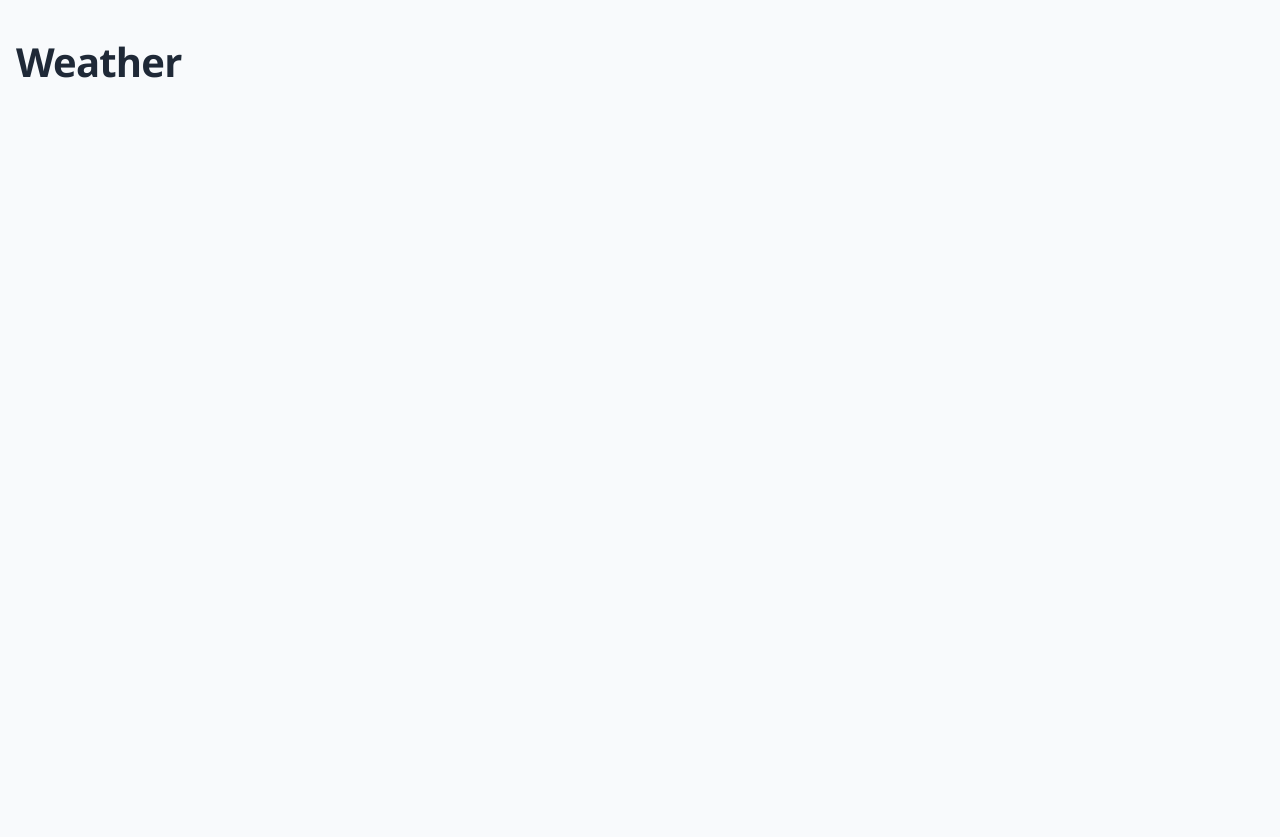
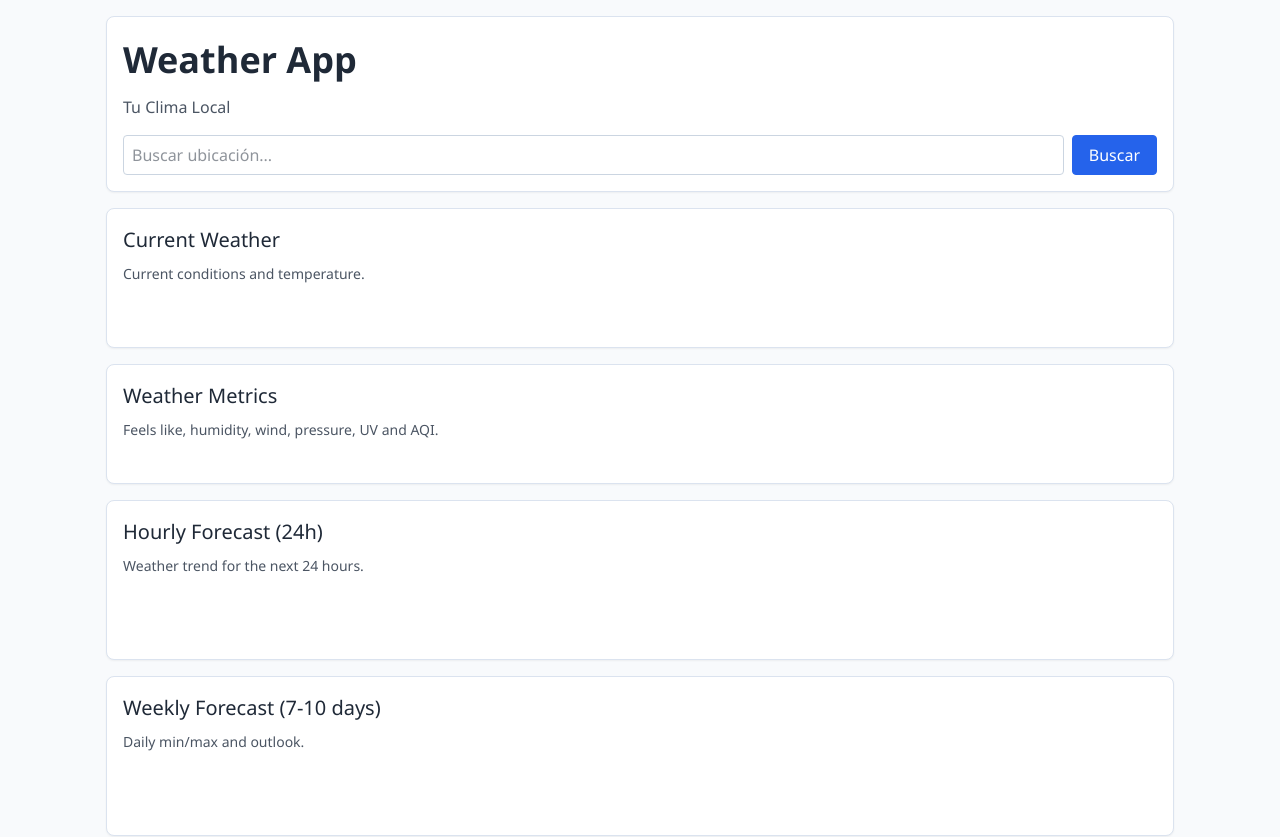
Before and after one commit to IaconoG/landing-weather, a React (Vite) app: page / in a window 1280 px wide. Shown: the top 837 px of the page. Before the commit the page ends 800 px from the top, so only its background shows below. Built offline with nearby package versions, Linux system fonts and the light colour scheme.

Commit message:
feat: implement weather page layout with header, footer, and section placeholders

```diff
--- a/src/App.css
+++ b/src/App.css
@@ -1,20 +1,133 @@
 .app-shell {
-	min-height: 100vh;
-	display: grid;
-	grid-template-rows: auto 1fr;
+  min-height: 100vh;
 }
 
-.app-header {
-	padding: 2rem 1rem 1rem;
+.weather-page {
+  min-height: 100vh;
+  display: grid;
+  grid-template-rows: auto 1fr auto;
+  max-width: 1100px;
+  margin: 0 auto;
+  padding: var(--spacing-md);
+  gap: var(--spacing-md);
 }
 
-.app-header h1 {
-	margin: 0;
-	font-size: clamp(1.75rem, 4vw, 2.5rem);
-	font-weight: 700;
-	letter-spacing: -0.02em;
+.weather-header {
+  display: grid;
+  gap: var(--spacing-sm);
+  padding: var(--spacing-md);
+  border: 1px solid var(--color-border-light);
+  border-radius: var(--border-radius-lg);
+  background: var(--color-surface);
+  box-shadow: var(--shadow-sm);
 }
 
-.app-content {
-	padding: 1rem;
+.weather-title {
+  margin: 0;
+  font-size: clamp(1.5rem, 3.2vw, 2.25rem);
+  font-weight: var(--font-weight-bold);
+  color: var(--color-text-primary);
 }
+
+.weather-subtitle {
+  margin: 0;
+  font-size: var(--font-size-md);
+  font-weight: var(--font-weight-medium);
+  color: var(--color-text-secondary);
+}
+
+.location-header-controls {
+  display: flex;
+  gap: var(--spacing-sm);
+  flex-wrap: wrap;
+  margin-top: var(--spacing-sm);
+}
+
+.location-header-controls input {
+  flex: 1 1 220px;
+  min-height: var(--height-control);
+  border: 1px solid var(--color-border-input);
+  border-radius: var(--border-radius-md);
+  padding: 0 var(--spacing-sm);
+  background: var(--color-surface);
+  font-family: inherit;
+  font-size: var(--font-size-md);
+}
+
+.location-header-controls button {
+  min-height: var(--height-control);
+  border: 1px solid var(--color-button-primary);
+  border-radius: var(--border-radius-md);
+  padding: 0 var(--spacing-md);
+  background: var(--color-button-primary);
+  color: var(--color-button-text);
+  font-family: inherit;
+  font-size: var(--font-size-md);
+  font-weight: var(--font-weight-medium);
+  cursor: pointer;
+  transition: background-color 0.2s ease;
+}
+
+.location-header-controls button:hover {
+  background-color: #1d4ed8;
+}
+
+.weather-content {
+  display: grid;
+  gap: var(--spacing-md);
+}
+
+.weather-section-placeholder {
+  border: 1px solid var(--color-border-light);
+  border-radius: var(--border-radius-lg);
+  background: var(--color-surface);
+  box-shadow: var(--shadow-sm);
+  padding: var(--spacing-md);
+}
+
+.weather-section-placeholder-title {
+  margin: 0 0 var(--spacing-sm);
+  font-size: var(--font-size-lg);
+  font-weight: var(--font-weight-medium);
+  color: var(--color-text-primary);
+}
+
+.weather-section-placeholder-text {
+  margin: 0;
+  color: var(--color-text-secondary);
+  font-size: var(--font-size-sm);
+}
+
+.weather-section-placeholder.current {
+  min-height: var(--height-card-current);
+}
+
+.weather-section-placeholder.metrics {
+  min-height: var(--height-card-metrics);
+}
+
+.weather-section-placeholder.hourly {
+  min-height: var(--height-card-hourly);
+}
+
+.weather-section-placeholder.weekly {
+  min-height: var(--height-card-weekly);
+}
+
+.weather-section-placeholder.chart {
+  min-height: var(--height-card-chart);
+}
+
+.weather-footer {
+  border: 1px solid var(--color-border-light);
+  border-radius: var(--border-radius-lg);
+  background: var(--color-surface);
+  box-shadow: var(--shadow-sm);
+  padding: var(--spacing-sm) var(--spacing-md);
+  color: var(--color-text-secondary);
+  font-size: var(--font-size-sm);
+}
+
+.weather-footer p {
+  margin: 0;
+}
--- a/src/App.tsx
+++ b/src/App.tsx
@@ -1,13 +1,10 @@
 import './App.css'
+import WeatherPage from './pages/WeatherPage'
 
 function App() {
   return (
     <div className="app-shell">
-      <header className="app-header">
-        <h1>Weather</h1>
-      </header>
-
-      <main className="app-content" aria-label="weather-content" />
+      <WeatherPage />
     </div>
   )
 }
--- /dev/null
+++ b/src/features/location/components/LocationHeaderControls.tsx
@@ -0,0 +1,10 @@
+const LocationHeaderControls: React.FC = () => {
+  return (
+    <div className="location-header-controls">
+      <input type="text" placeholder="Buscar ubicación..." />
+        <button>Buscar</button>
+    </div>
+  )
+}
+
+export default LocationHeaderControls;
--- /dev/null
+++ b/src/features/weather/components/WeatherSectionPlaceholder.tsx
@@ -0,0 +1,17 @@
+type WeatherSectionPlaceholderProps = {
+  title: string;
+  description?: string;
+  variant: "current" | "metrics" | "hourly" | "weekly" | "chart" | "historical";
+}
+
+const WeatherSectionPlaceholder: React.FC<WeatherSectionPlaceholderProps> = ({ title, description, variant }) => {
+  return (
+    <section className={`weather-section-placeholder ${variant}`}>
+      <h2 className="weather-section-placeholder-title">{title}</h2>
+      <p className="weather-section-placeholder-text">{description || "Placeholder"}</p>
+    </section>
+  )
+
+}
+
+export default WeatherSectionPlaceholder;
--- a/src/pages/WeatherPage.tsx
+++ b/src/pages/WeatherPage.tsx
@@ -0,0 +1,44 @@
+import WeatherPageHeader from "../shared/components/WeatherPageHeader";
+import WeatherPageFooter from "../shared/components/WeatherPageFooter";
+import WeatherSectionPlaceholder  from "../features/weather/components/WeatherSectionPlaceholder";
+
+const WeatherPage: React.FC = () => {
+  return (
+    <div className="weather-page">
+      <WeatherPageHeader />
+
+      <main className="weather-content">
+        <WeatherSectionPlaceholder
+          title="Current Weather"
+          description="Current conditions and temperature."
+          variant="current"
+        />
+        <WeatherSectionPlaceholder
+          title="Weather Metrics"
+          description="Feels like, humidity, wind, pressure, UV and AQI."
+          variant="metrics"
+        />
+        <WeatherSectionPlaceholder
+          title="Hourly Forecast (24h)"
+          description="Weather trend for the next 24 hours."
+          variant="hourly"
+        />
+        <WeatherSectionPlaceholder
+          title="Weekly Forecast (7-10 days)"
+          description="Daily min/max and outlook."
+          variant="weekly"
+        />
+        <WeatherSectionPlaceholder
+          title="Historical Chart"
+          description="Recent weather history visualized."
+          variant="chart"
+        />
+      </main>
+
+      <WeatherPageFooter />
+    </div>
+  )
+}
+
+
+export default WeatherPage;
--- /dev/null
+++ b/src/shared/components/WeatherPageFooter.tsx
@@ -0,0 +1,9 @@
+const WeatherPageFooter = () => {
+  return (
+    <footer className="weather-footer">
+      <p>&copy; 2026 Weather App. All rights reserved.</p>
+    </footer>
+  )
+}
+
+export default WeatherPageFooter;
--- /dev/null
+++ b/src/shared/components/WeatherPageHeader.tsx
@@ -0,0 +1,13 @@
+import LocationHeaderControls from "../../features/location/components/LocationHeaderControls";
+
+const WeatherPageHeader: React.FC = () => {
+  return (
+    <header className="weather-header">
+        <h1 className="weather-title">Weather App</h1>
+        <h2 className="weather-subtitle">Tu Clima Local</h2>
+        <LocationHeaderControls />
+      </header>
+  )
+}
+
+export default WeatherPageHeader;
--- a/src/styles/tokens.css
+++ b/src/styles/tokens.css
@@ -1,16 +1,23 @@
 :root {
-  /* Colors */
+  /* Colors - Base */
   --color-surface: #ffffff;
   --color-background: #f8fafc;
   --color-text-primary: #1f2937;
   --color-text-secondary: #4b5563;
   --color-text-accent: #3b82f6;
 
+  /* Colors - UI Components */
+  --color-border-light: #dbe3ef;
+  --color-border-input: #cbd5e1;
+  --color-button-primary: #2563eb;
+  --color-button-text: #ffffff;
+
   /* Spacing */
   --spacing-xs: 0.25rem;
   --spacing-sm: 0.5rem;
   --spacing-md: 1rem;
   --spacing-lg: 2rem;
+  --spacing-xl: 2.5rem;
 
   /* Border Radius */
   --border-radius-sm: 0.125rem;
@@ -25,7 +32,6 @@
   /* Font Sizes */
   --font-size-xs: 0.75rem;
   --font-size-sm: 0.875rem;
-
   --font-size-md: 1rem;
   --font-size-lg: 1.25rem;
 
@@ -33,4 +39,12 @@
   --font-weight-regular: 400;
   --font-weight-medium: 500;
   --font-weight-bold: 700;
+
+  /* Component Heights */
+  --height-control: 40px;
+  --height-card-current: 140px;
+  --height-card-metrics: 120px;
+  --height-card-hourly: 160px;
+  --height-card-weekly: 160px;
+  --height-card-chart: 220px;
 }
```
